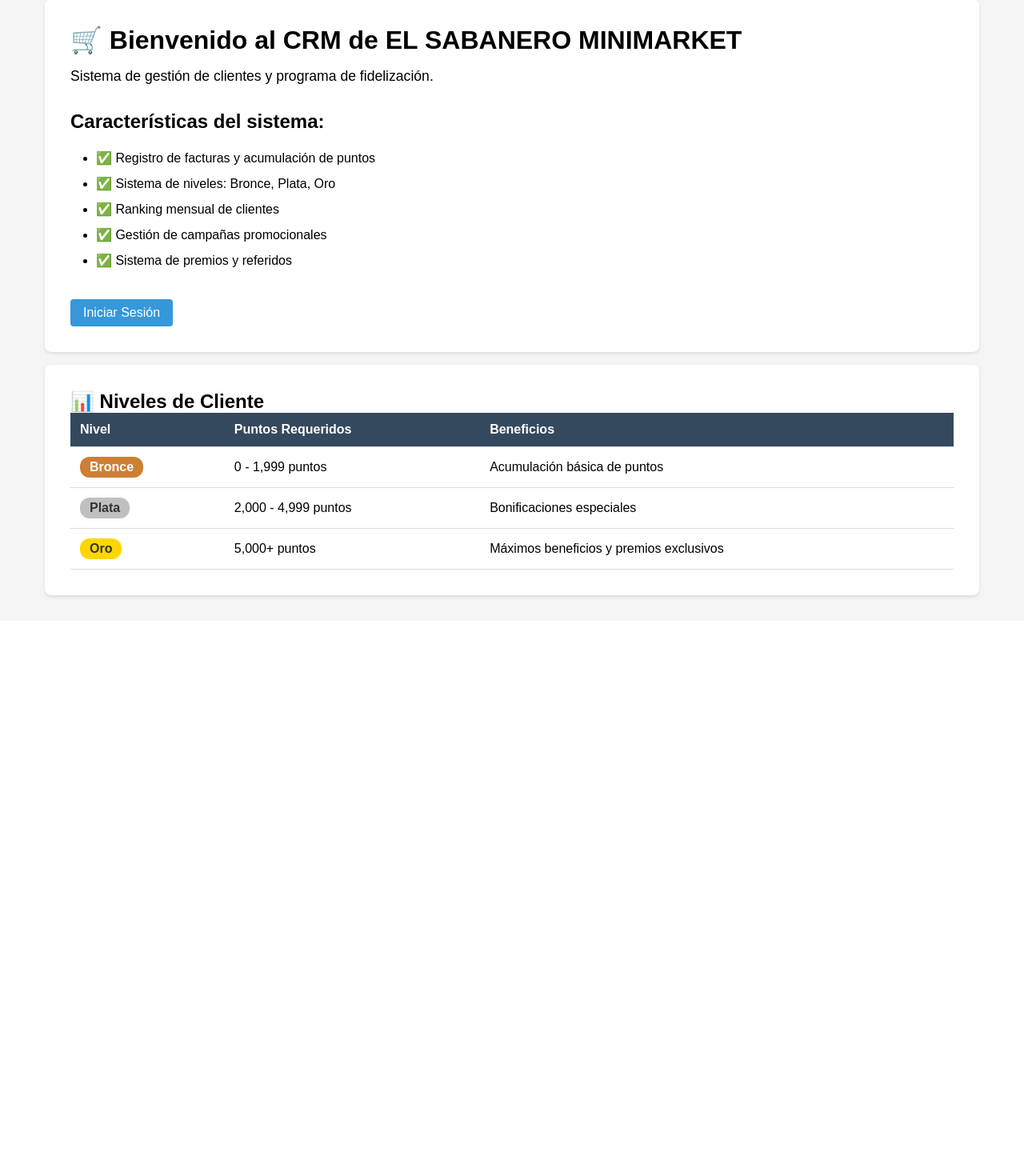
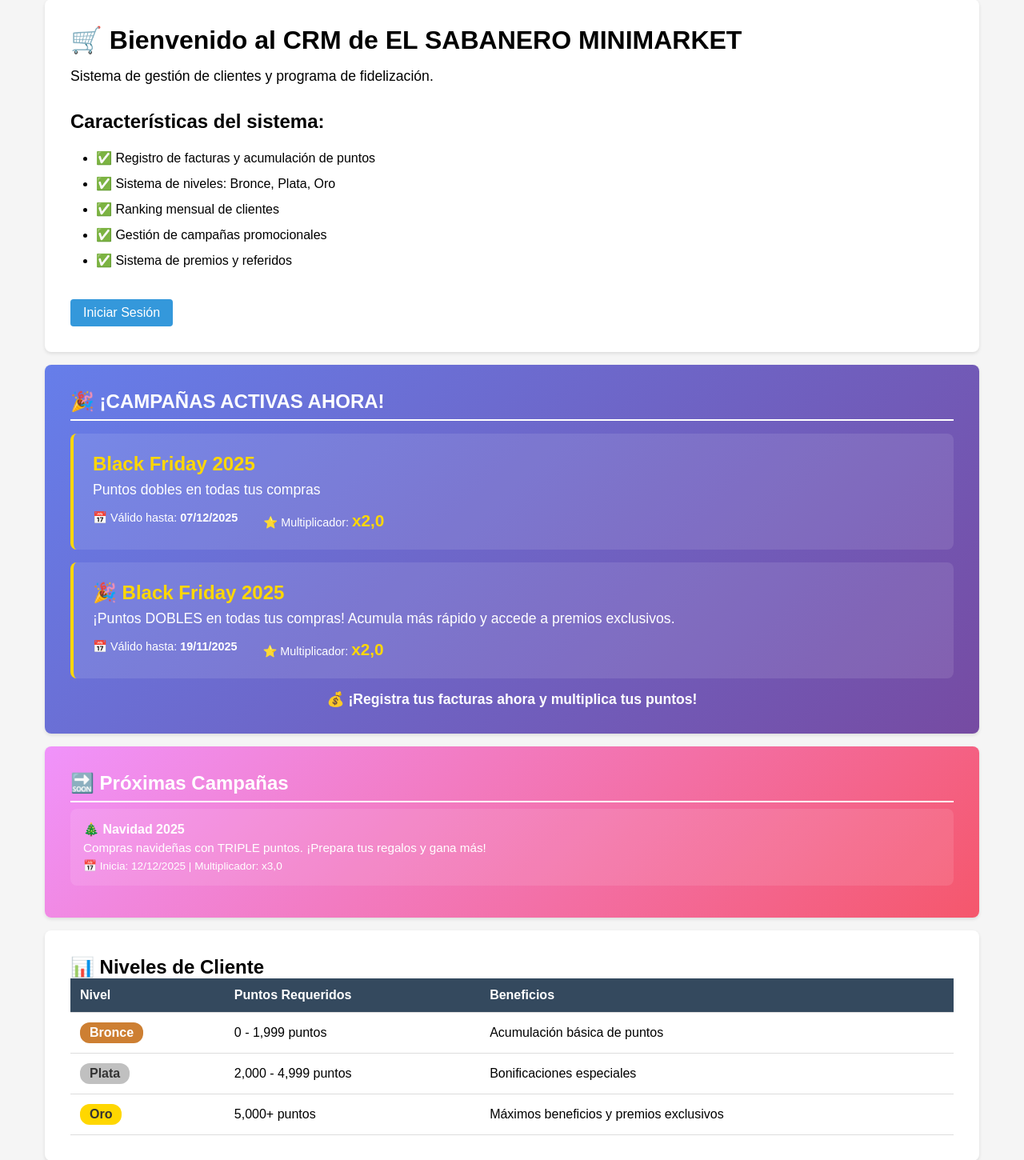
Before and after one commit to Racio08/CRM---SUPERMERCADO-EL-SABANERO-MINIMARKET, a Django app: page / in a window 1280 px wide. Shown: the part 93-1543 px from the top of the page at 80% size. Before the commit the page ends 842 px from the top, so only its background shows below. Run offline with Django 4.2, Linux system fonts and the light colour scheme; data comes from the database, SQL or seed files in the repository; both versions use the stored data as it was after the commit.

Commit message:
Añadida visualización de campañas promocionales en página de inicio

```diff
--- a/clientes/templates/clientes/home.html
+++ b/clientes/templates/clientes/home.html
@@ -31,6 +31,38 @@
     {% endif %}
 </div>
 
+{% if campanas_activas %}
+<div class="card" style="background: linear-gradient(135deg, #667eea 0%, #764ba2 100%); color: white;">
+    <h2 style="color: white; border-bottom: 2px solid white; padding-bottom: 0.5rem;">🎉 ¡CAMPAÑAS ACTIVAS AHORA!</h2>
+    {% for campana in campanas_activas %}
+    <div style="background: rgba(255,255,255,0.1); padding: 1.5rem; margin: 1rem 0; border-radius: 8px; border-left: 4px solid #ffd700;">
+        <h3 style="color: #ffd700; font-size: 1.5rem; margin-bottom: 0.5rem;">{{ campana.nombre }}</h3>
+        <p style="font-size: 1.1rem; margin: 0.5rem 0;">{{ campana.descripcion }}</p>
+        <div style="display: flex; gap: 2rem; margin-top: 1rem; font-size: 0.9rem;">
+            <span>📅 Válido hasta: <strong>{{ campana.fecha_fin|date:"d/m/Y" }}</strong></span>
+            <span>⭐ Multiplicador: <strong style="color: #ffd700; font-size: 1.3rem;">x{{ campana.multiplicador_puntos }}</strong></span>
+        </div>
+    </div>
+    {% endfor %}
+    <p style="margin-top: 1rem; text-align: center; font-size: 1.1rem; font-weight: bold;">
+        💰 ¡Registra tus facturas ahora y multiplica tus puntos!
+    </p>
+</div>
+{% endif %}
+
+{% if proximas_campanas %}
+<div class="card" style="background: linear-gradient(135deg, #f093fb 0%, #f5576c 100%); color: white;">
+    <h2 style="color: white; border-bottom: 2px solid white; padding-bottom: 0.5rem;">🔜 Próximas Campañas</h2>
+    {% for campana in proximas_campanas %}
+    <div style="background: rgba(255,255,255,0.1); padding: 1rem; margin: 0.5rem 0; border-radius: 8px;">
+        <h4 style="color: white; margin-bottom: 0.3rem;">{{ campana.nombre }}</h4>
+        <p style="font-size: 0.95rem; margin: 0.3rem 0;">{{ campana.descripcion }}</p>
+        <span style="font-size: 0.85rem;">📅 Inicia: {{ campana.fecha_inicio|date:"d/m/Y" }} | Multiplicador: x{{ campana.multiplicador_puntos }}</span>
+    </div>
+    {% endfor %}
+</div>
+{% endif %}
+
 <div class="card">
     <h2>📊 Niveles de Cliente</h2>
     <table>
--- a/clientes/views.py
+++ b/clientes/views.py
@@ -101,7 +101,13 @@ def panel_admin(request):
 
 # Vista de inicio
 def home(request):
-    return render(request, 'clientes/home.html')
+    hoy = now().date()
+    campanas_activas = Campana.objects.filter(fecha_inicio__lte=hoy, fecha_fin__gte=hoy)
+    proximas_campanas = Campana.objects.filter(fecha_inicio__gt=hoy).order_by('fecha_inicio')[:3]
+    return render(request, 'clientes/home.html', {
+        'campanas_activas': campanas_activas,
+        'proximas_campanas': proximas_campanas
+    })
 
 # Vista de registro
 def registro(request):
```
Also changed, not shown: db.sqlite3.
